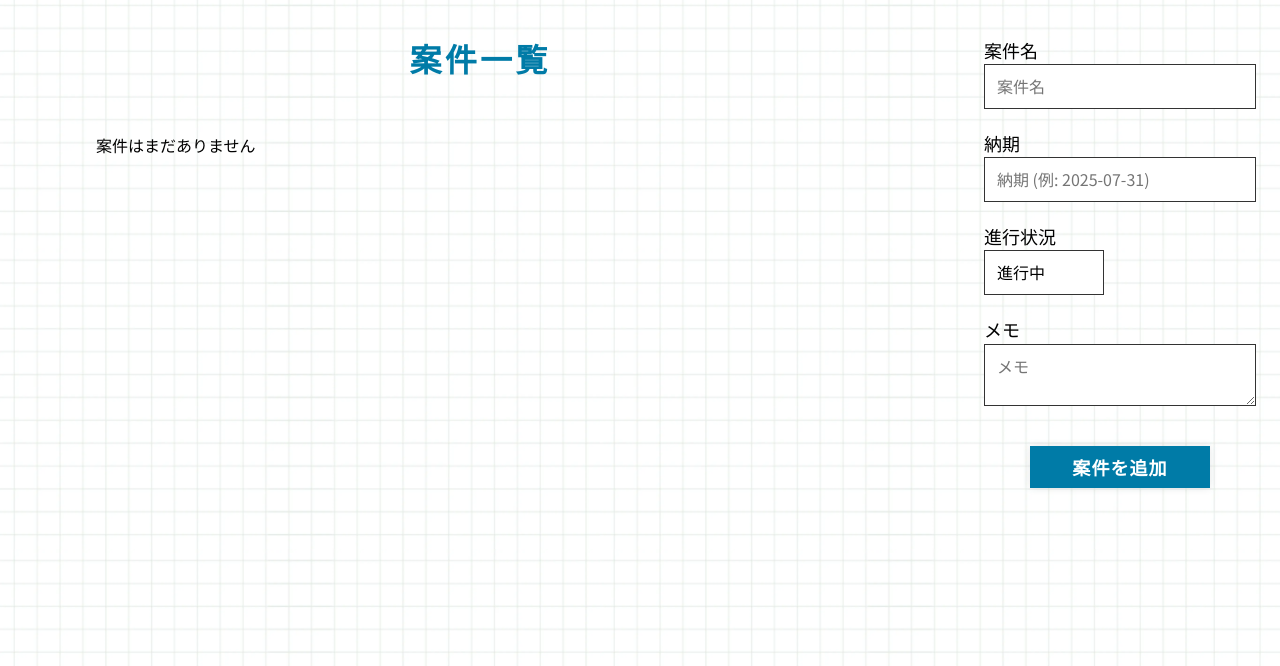
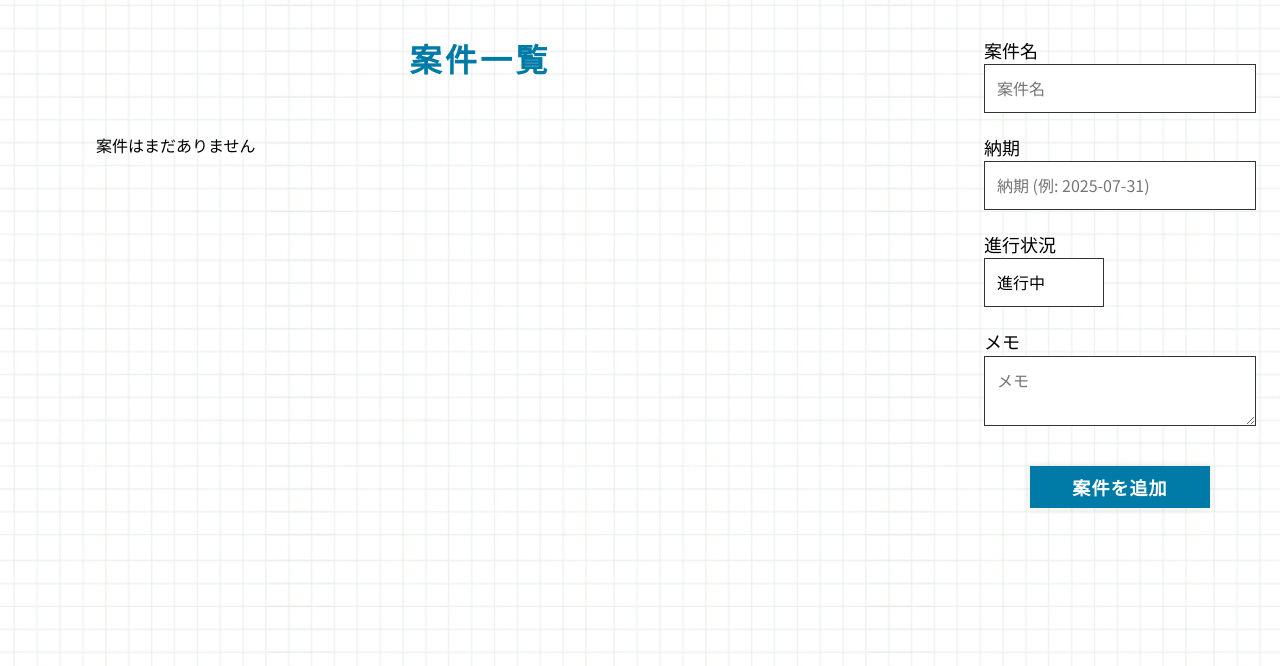
Before and after one commit to SamAikoo/nouhin-tray, a Flask app: page /dashboard in a window 1280 px wide. Shown: the part 52-718 px from the top of the page. Run offline with Flask 3, Linux system fonts and the light colour scheme; the visitor is signed in with stand-in values (Sample User, id 1); data that the repository does not hold is empty.

```diff
--- a/static/css/style.css
+++ b/static/css/style.css
@@ -235,12 +235,14 @@ s .container {
   background-color: #fff;
   padding: 12px;
   border: 1px solid #333;
+  line-height: 1.4;
 }
 .form_item select {
   width: 120px;
   background-color: #fff;
   padding: 12px;
   border: 1px solid #333;
+    line-height: 1.4;
 }
 
 .bottom {
@@ -287,6 +289,7 @@ footer {
 .dashboard .form_item input,
 .dashboard .form_item textarea {
   width: 100%;
+    line-height: 1.4;
 }
 
 .dashboard_side {
@@ -353,12 +356,14 @@ footer {
   padding: 12px;
   border: 1px solid #333;
   margin: 0 auto;
+    line-height: 1.4;
 }
 .edit_top select {
   width: 120px;
   background-color: #fff;
   padding: 12px;
   border: 1px solid #333;
+    line-height: 1.4;
 }
 
 .edit_item {
```
